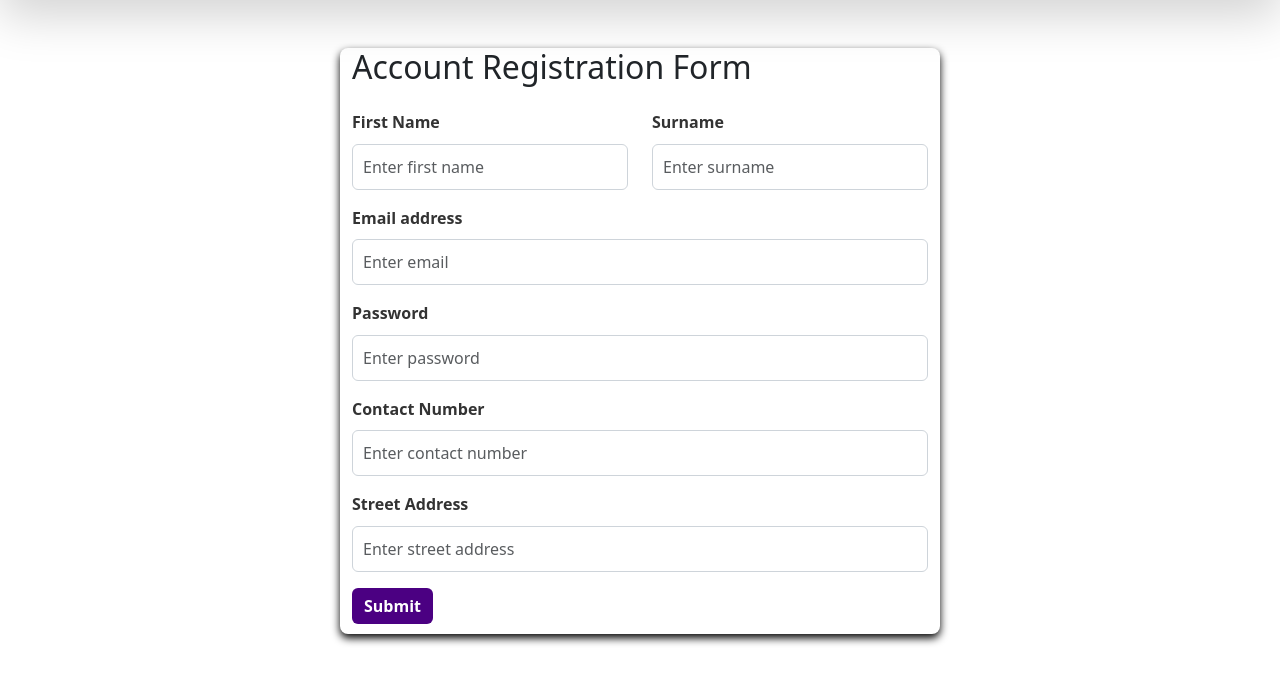
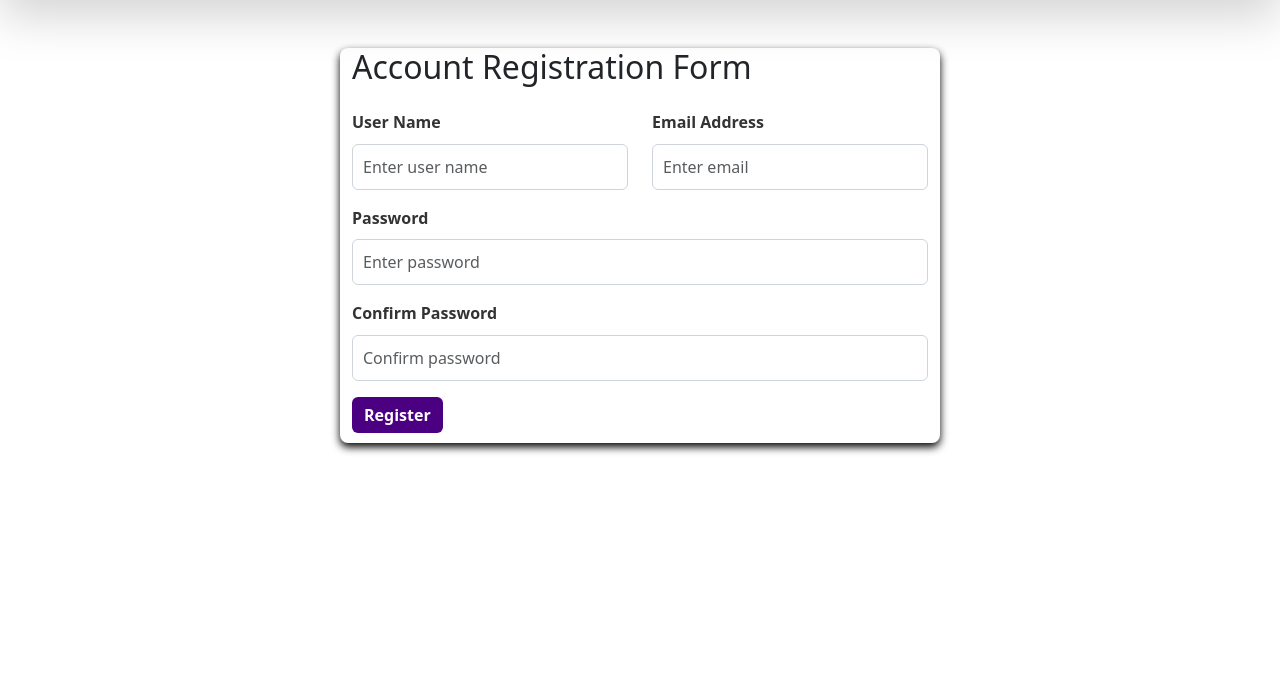
Before and after one commit to lchow6/IAB207-QUT, a Flask app: template a3_group12_corporateevents/website/templates/registration.html in a window 1280 px wide. Shown: the part 68-752 px from the top of the page. Run offline with Flask 3, Linux system fonts and the light colour scheme; the template is opened without the code that fills it: values that come from a table or form of the project are taken from there, others are empty; some libraries are stand-ins or nearby versions.

Commit message:
unfinished modification

```diff
--- a/a3_group12_corporateevents/website/__init__.py
+++ b/a3_group12_corporateevents/website/__init__.py
@@ -3,6 +3,8 @@ from flask import Flask
 from flask_bootstrap import Bootstrap5
 from flask_sqlalchemy import SQLAlchemy
 from flask_login import LoginManager
+
+
 
 db = SQLAlchemy()
 
--- a/a3_group12_corporateevents/website/templates/registration.html
+++ b/a3_group12_corporateevents/website/templates/registration.html
@@ -55,46 +55,35 @@
 
 <body style="background-color: #ffffff;">
   <main>
-
     <div class="container mt-5 accountregistration-form">
       <h2 class="mb-4">Account Registration Form</h2>
-      <form>
+        <form method="POST" action="{{ url_for('auth.register') }}">
+          {{ form.hidden_tag() }}
+
           <div class="row mb-3">
             <div class="col-md-6">
-            <label for="firstName" class="form-label">First Name</label>
-            <input type="text" class="form-control" id="firstName" placeholder="Enter first name" required>
+              {{ form.user_name.label(class="form-label") }}
+              {{ form.user_name(class="form-control", placeholder="Enter user name") }}
             </div>
             <div class="col-md-6">
-            <label for="surname" class="form-label">Surname</label>
-            <input type="text" class="form-control" id="surname" placeholder="Enter surname" required>
+              {{ form.email.label(class="form-label") }}
+              {{ form.email(class="form-control", placeholder="Enter email") }}
             </div>
           </div>
 
           <div class="mb-3">
-          <label for="email" class="form-label">Email address</label>
-          <input type="email" class="form-control" id="email" placeholder="Enter email" required>
+            {{ form.password.label(class="form-label") }}
+            {{ form.password(class="form-control", placeholder="Enter password") }}
           </div>
 
           <div class="mb-3">
-          <label for="password" class="form-label">Password</label>
-          <input type="password" class="form-control" id="password" placeholder="Enter password" required>
+            {{ form.confirm.label(class="form-label") }}
+            {{ form.confirm(class="form-control", placeholder="Confirm password") }}
           </div>
 
-        <div class="mb-3">
-          <label for="contactNumber" class="form-label">Contact Number</label>
-          <input type="tel" class="form-control" id="contactNumber" placeholder="Enter contact number" required>
-        </div>
-
-        <div class="mb-3">
-          <label for="streetAddress" class="form-label">Street Address</label>
-          <input type="text" class="form-control" id="streetAddress" placeholder="Enter street address" required>
-        </div>
-
-        <button type="submit" class="btn btn-primary">Submit</button>
+          {{ form.submit(class="btn btn-primary") }}
         </form>
       </div>
-
-
     </main>
   </body>
 
```
Also changed, not shown: a3_group12_corporateevents/website/auth.py (+25 -0 lines), a3_group12_corporateevents/website/templates/index.html (+25 -8 lines), a3_group12_corporateevents/website/views.py (line endings or trailing spaces). Lines whose indentation alone changed are shown as unchanged.
